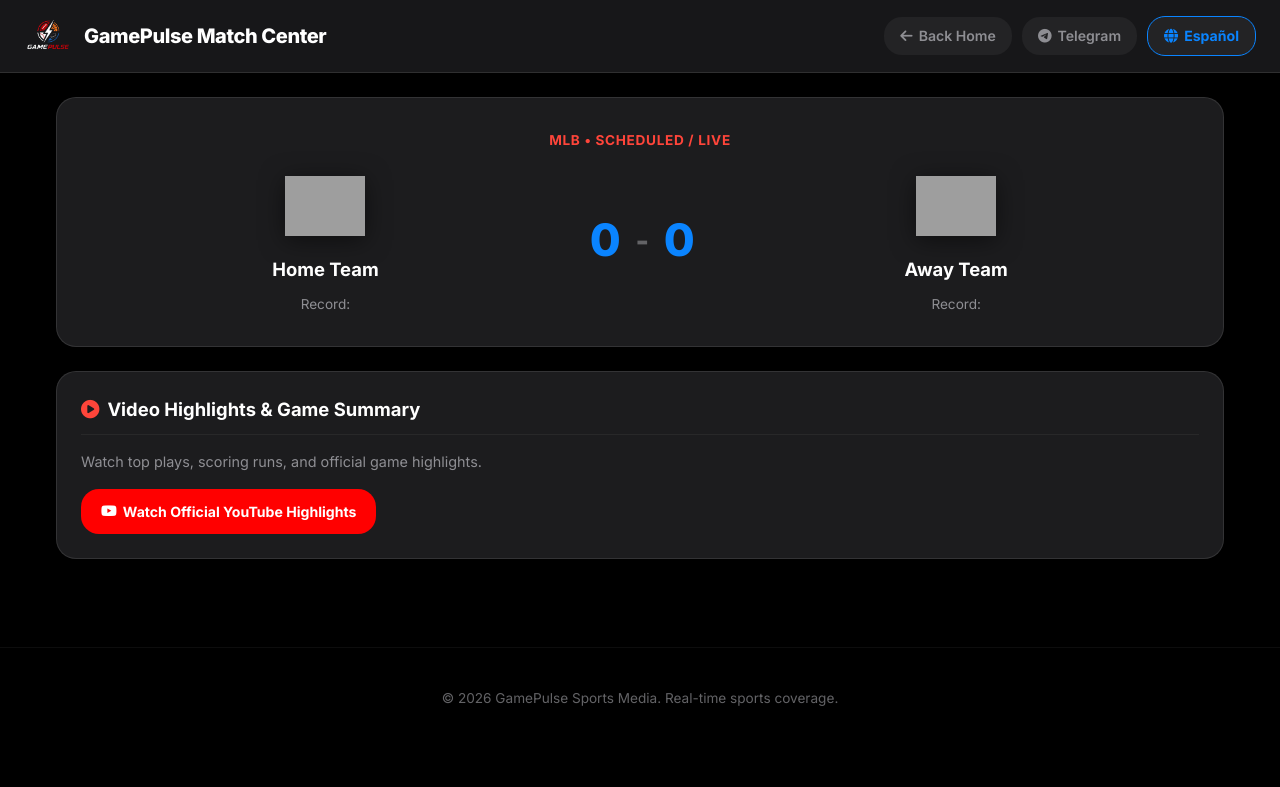
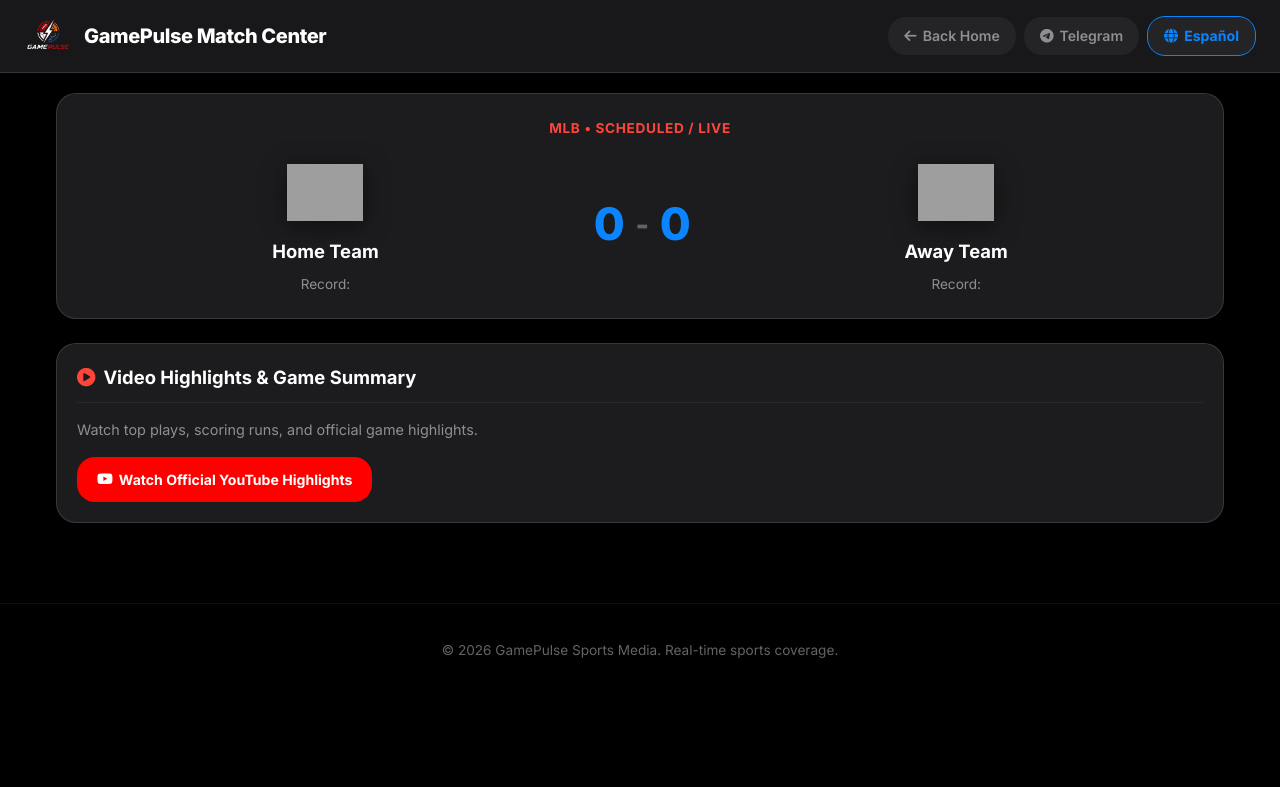
Before and after one commit to gamepulseus/el-once-titular, a Flask app: page /partido/1 in a window 1280 px wide. Shown: the top 787 px of the page. Run offline with Flask 3, Linux system fonts and the light colour scheme; data that the repository does not hold is empty; grey boxes are pictures that could not be loaded.

Commit message:
Optimize responsive layout for mobile phones and desktop screens

```diff
--- a/static/css/apple_style.css
+++ b/static/css/apple_style.css
@@ -1,11 +1,11 @@
-/* Apple Minimalist Design System for GamePulse */
+/* Apple Minimalist Design System for GamePulse - Responsive Mobile & Desktop */
 @import url('https://fonts.googleapis.com/css2?family=Inter:wght@400;500;600;700;800&display=swap');
 
 :root {
     --bg-main: #000000;
     --bg-card: #1C1C1E;
     --bg-card-secondary: #2C2C2E;
-    --bg-navbar: rgba(28, 28, 30, 0.85);
+    --bg-navbar: rgba(28, 28, 30, 0.88);
 
     --text-primary: #FFFFFF;
     --text-secondary: #8E8E93;
@@ -17,8 +17,8 @@
     --accent-yellow: #FFD60A;
     --accent-orange: #FF9F0A;
 
-    --border-color: rgba(255, 255, 255, 0.1);
-    --border-subtle: rgba(255, 255, 255, 0.05);
+    --border-color: rgba(255, 255, 255, 0.12);
+    --border-subtle: rgba(255, 255, 255, 0.06);
 
     --radius-sm: 8px;
     --radius-md: 14px;
@@ -34,6 +34,7 @@
     padding: 0;
     box-sizing: border-box;
     font-family: 'Inter', -apple-system, BlinkMacSystemFont, "Segoe UI", Roboto, sans-serif;
+    -webkit-tap-highlight-color: transparent;
 }
 
 body {
@@ -42,9 +43,10 @@ body {
     line-height: 1.5;
     -webkit-font-smoothing: antialiased;
     padding-bottom: 60px;
+    overflow-x: hidden;
 }
 
-/* Translucent Glass Navbar */
+/* Translucent Glass Navbar - Fully Responsive */
 .navbar {
     position: sticky;
     top: 0;
@@ -57,23 +59,33 @@ body {
     backdrop-filter: blur(20px);
     -webkit-backdrop-filter: blur(20px);
     border-bottom: 1px solid var(--border-color);
+    gap: 12px;
 }
 
 .navbar-brand {
     display: flex;
     align-items: center;
-    gap: 12px;
+    gap: 10px;
     font-size: 1.25rem;
     font-weight: 800;
     color: var(--text-primary);
     text-decoration: none;
     letter-spacing: -0.02em;
+    flex-shrink: 0;
 }
 
 .nav-links {
     display: flex;
     align-items: center;
-    gap: 10px;
+    gap: 8px;
+    overflow-x: auto;
+    scrollbar-width: none;
+    -webkit-overflow-scrolling: touch;
+    padding: 2px 0;
+}
+
+.nav-links::-webkit-scrollbar {
+    display: none;
 }
 
 .nav-btn {
@@ -88,21 +100,23 @@ body {
     align-items: center;
     gap: 6px;
     background: rgba(255, 255, 255, 0.05);
+    white-space: nowrap;
+    min-height: 38px;
 }
 
-.nav-btn:hover {
+.nav-btn:hover, .nav-btn:active {
     color: var(--text-primary);
-    background: rgba(255, 255, 255, 0.12);
+    background: rgba(255, 255, 255, 0.14);
 }
 
-/* Main Container */
+/* Main Containers */
 .container, .detail-container {
     max-width: 1200px;
     margin: 0 auto;
-    padding: 24px 16px;
+    padding: 20px 16px;
 }
 
-/* Section Titles */
+/* Section Header & Titles */
 .section-header {
     display: flex;
     align-items: center;
@@ -111,8 +125,8 @@ body {
 }
 
 .section-title {
-    font-size: 1.3rem;
-    font-weight: 700;
+    font-size: clamp(1.1rem, 4vw, 1.35rem);
+    font-weight: 800;
     letter-spacing: -0.01em;
     display: flex;
     align-items: center;
@@ -124,14 +138,15 @@ body {
     background: rgba(255, 69, 58, 0.15);
     color: var(--accent-red);
     border: 1px solid var(--accent-red);
-    padding: 3px 10px;
-    border-radius: 12px;
+    padding: 4px 12px;
+    border-radius: 14px;
     font-size: 0.75rem;
     font-weight: 800;
     letter-spacing: 0.05em;
     display: inline-flex;
     align-items: center;
     gap: 6px;
+    white-space: nowrap;
 }
 
 .live-dot {
@@ -155,7 +170,7 @@ body {
     background: var(--bg-card);
     border: 1px solid var(--border-color);
     border-radius: var(--radius-lg);
-    padding: 32px 24px;
+    padding: 24px 16px;
     margin-bottom: 24px;
     text-align: center;
     box-shadow: var(--shadow-md);
@@ -166,49 +181,49 @@ body {
     align-items: center;
     justify-content: space-evenly;
     margin-top: 16px;
-    gap: 20px;
-    flex-wrap: wrap;
+    gap: 16px;
 }
 
 .match-team-block {
     display: flex;
     flex-direction: column;
     align-items: center;
-    gap: 10px;
-    max-width: 220px;
+    gap: 8px;
+    max-width: 180px;
+    text-align: center;
 }
 
 .match-team-block img {
-    width: 80px;
-    height: 80px;
-    max-width: 80px;
-    max-height: 80px;
+    width: 76px;
+    height: 76px;
+    max-width: 76px;
+    max-height: 76px;
     object-fit: contain;
     filter: drop-shadow(0 4px 12px rgba(0, 0, 0, 0.5));
 }
 
 .match-team-name {
-    font-size: 1.15rem;
+    font-size: clamp(0.95rem, 3.5vw, 1.15rem);
     font-weight: 700;
     color: var(--text-primary);
 }
 
 .match-score-big {
-    font-size: 2.8rem;
+    font-size: clamp(2rem, 7vw, 2.8rem);
     font-weight: 900;
     display: flex;
     align-items: center;
-    gap: 16px;
+    gap: 12px;
     color: var(--accent-blue);
     letter-spacing: -0.03em;
 }
 
 .match-vs {
     color: var(--text-muted);
-    font-size: 1.8rem;
+    font-size: clamp(1.2rem, 5vw, 1.8rem);
 }
 
-/* Games Grid */
+/* Responsive Games Grid */
 .games-grid {
     display: grid;
     grid-template-columns: repeat(auto-fill, minmax(280px, 1fr));
@@ -294,10 +309,10 @@ body {
     font-weight: 600;
 }
 
-/* News Grid */
+/* Responsive News Grid */
 .news-grid {
     display: grid;
-    grid-template-columns: repeat(auto-fill, minmax(320px, 1fr));
+    grid-template-columns: repeat(auto-fill, minmax(300px, 1fr));
     gap: 20px;
 }
 
@@ -369,8 +384,8 @@ body {
     background: var(--bg-card);
     border: 1px solid var(--border-color);
     border-radius: var(--radius-lg);
-    padding: 24px;
-    margin-bottom: 24px;
+    padding: 20px;
+    margin-bottom: 20px;
 }
 
 .info-card-title {
@@ -384,10 +399,53 @@ body {
     gap: 8px;
 }
 
+/* Touch-Optimized Scrollable Tables */
+.table-responsive {
+    width: 100%;
+    overflow-x: auto;
+    -webkit-overflow-scrolling: touch;
+    margin-top: 12px;
+    margin-bottom: 24px;
+}
+
+/* Media Queries for Mobile Screens (< 768px) */
+@media (max-width: 768px) {
+    .navbar {
+        padding: 10px 14px;
+        flex-direction: column;
+        align-items: flex-start;
+    }
+    .navbar-brand img {
+        height: 44px !important;
+    }
+    .nav-links {
+        width: 100%;
+        justify-content: flex-start;
+    }
+    .container, .detail-container {
+        padding: 14px 12px;
+    }
+    .games-grid {
+        grid-template-columns: 1fr;
+    }
+    .news-grid {
+        grid-template-columns: 1fr;
+    }
+    .match-score-board {
+        gap: 8px;
+    }
+    .match-team-block img {
+        width: 56px;
+        height: 56px;
+        max-width: 56px;
+        max-height: 56px;
+    }
+}
+
 /* Footer */
 footer {
     text-align: center;
-    padding: 40px 16px 20px;
+    padding: 36px 16px 20px;
     font-size: 0.85rem;
     color: var(--text-muted);
     border-top: 1px solid var(--border-subtle);
```
